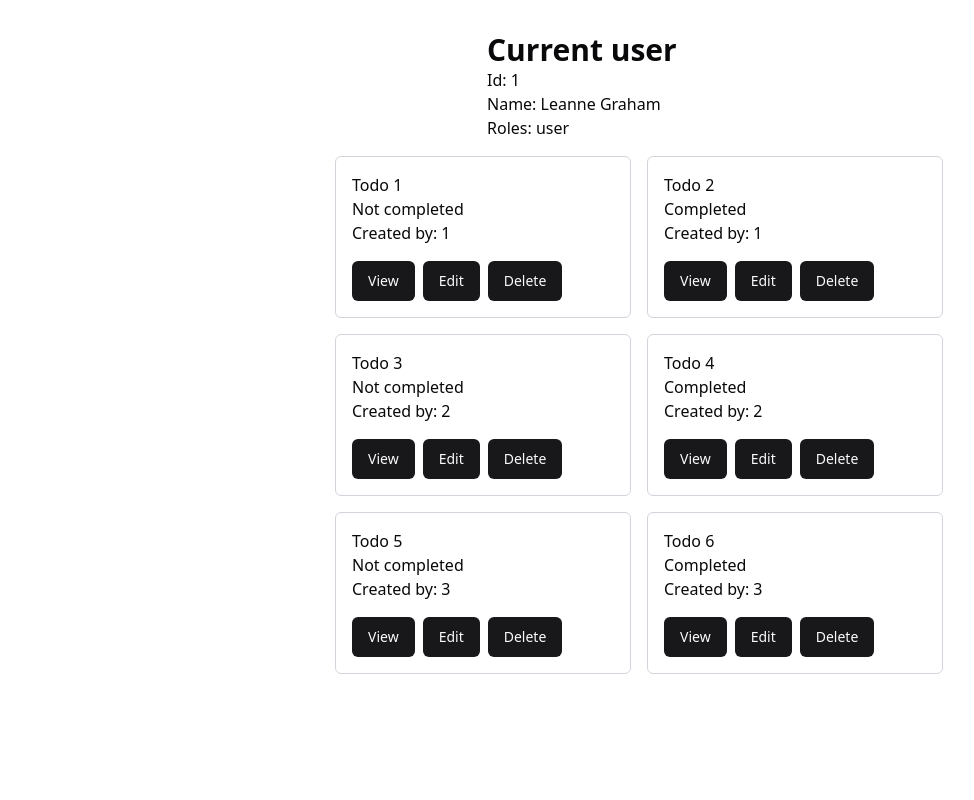
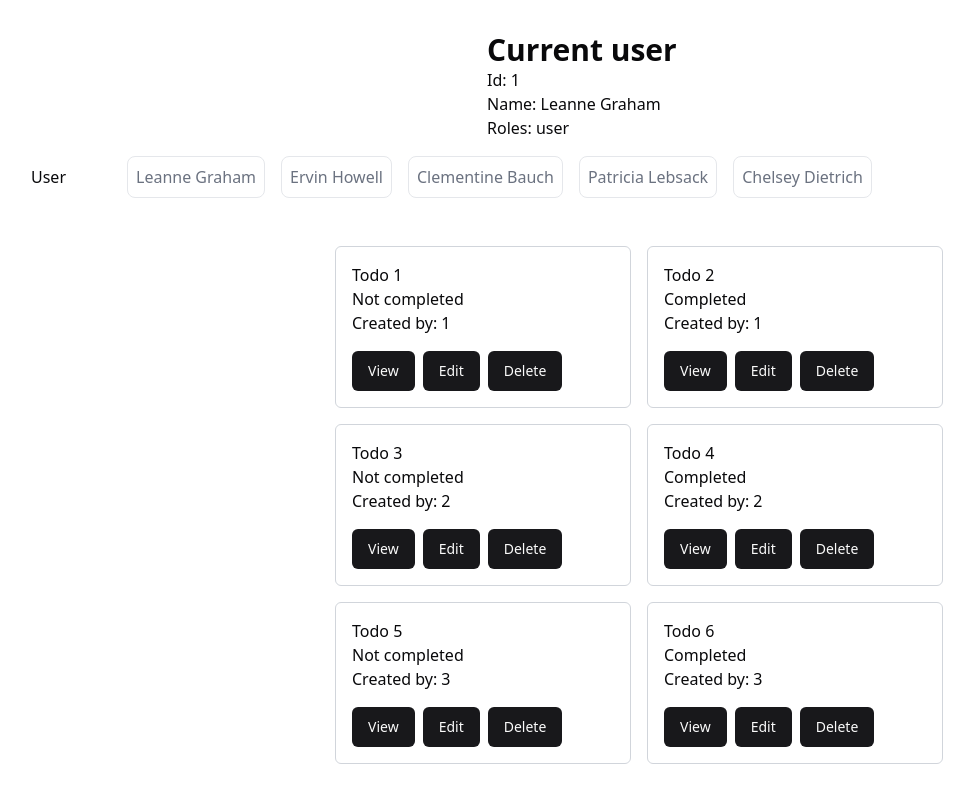
Before and after one commit to rashmod/auth-engine, a React (Vite) app in the folder frontend/: page / in a window 1280 px wide. Shown: the whole page, without its empty margins (1-975 px from the left). Built offline with nearby package versions, Linux system fonts and the light colour scheme.

Commit message:
[frontend] feat: allow changing user

```diff
--- a/frontend/src/App.tsx
+++ b/frontend/src/App.tsx
@@ -18,7 +18,29 @@ function App() {
 				<p>Roles: {user.roles.join(', ')}</p>
 			</div>
 
-			<div className="mx-auto grid w-1/2 grid-cols-2 gap-4">
+			<div className="flex items-center gap-4">
+				<div className="w-20">User</div>
+				{users.map((user) => (
+					<div>
+						<input
+							type="radio"
+							id={user.id.toString()}
+							name="hosting"
+							value={user.id.toString()}
+							className="peer hidden"
+							onChange={() => setUser((prev) => ({ ...prev, id: user.id, name: user.name }))}
+						/>
+						<label
+							htmlFor={user.id.toString()}
+							className="inline-flex cursor-pointer items-center justify-between rounded-lg border border-gray-200 bg-white p-2 text-gray-500 hover:bg-gray-100 hover:text-gray-600 peer-checked:border-blue-600 peer-checked:text-blue-600"
+						>
+							{user.name}
+						</label>
+					</div>
+				))}
+			</div>
+
+			<div className="mx-auto mt-12 grid w-1/2 grid-cols-2 gap-4">
 				{todos.map((todo) => (
 					<div key={todo.id} className="rounded-md border border-gray-300 p-4">
 						<p>{todo.title}</p>
@@ -46,3 +68,11 @@ const todos = [
 	{ id: 5, title: 'Todo 5', completed: false, createdBy: 3 },
 	{ id: 6, title: 'Todo 6', completed: true, createdBy: 3 },
 ];
+
+const users = [
+	{ id: 1, name: 'Leanne Graham' },
+	{ id: 2, name: 'Ervin Howell' },
+	{ id: 3, name: 'Clementine Bauch' },
+	{ id: 4, name: 'Patricia Lebsack' },
+	{ id: 5, name: 'Chelsey Dietrich' },
+];
```
